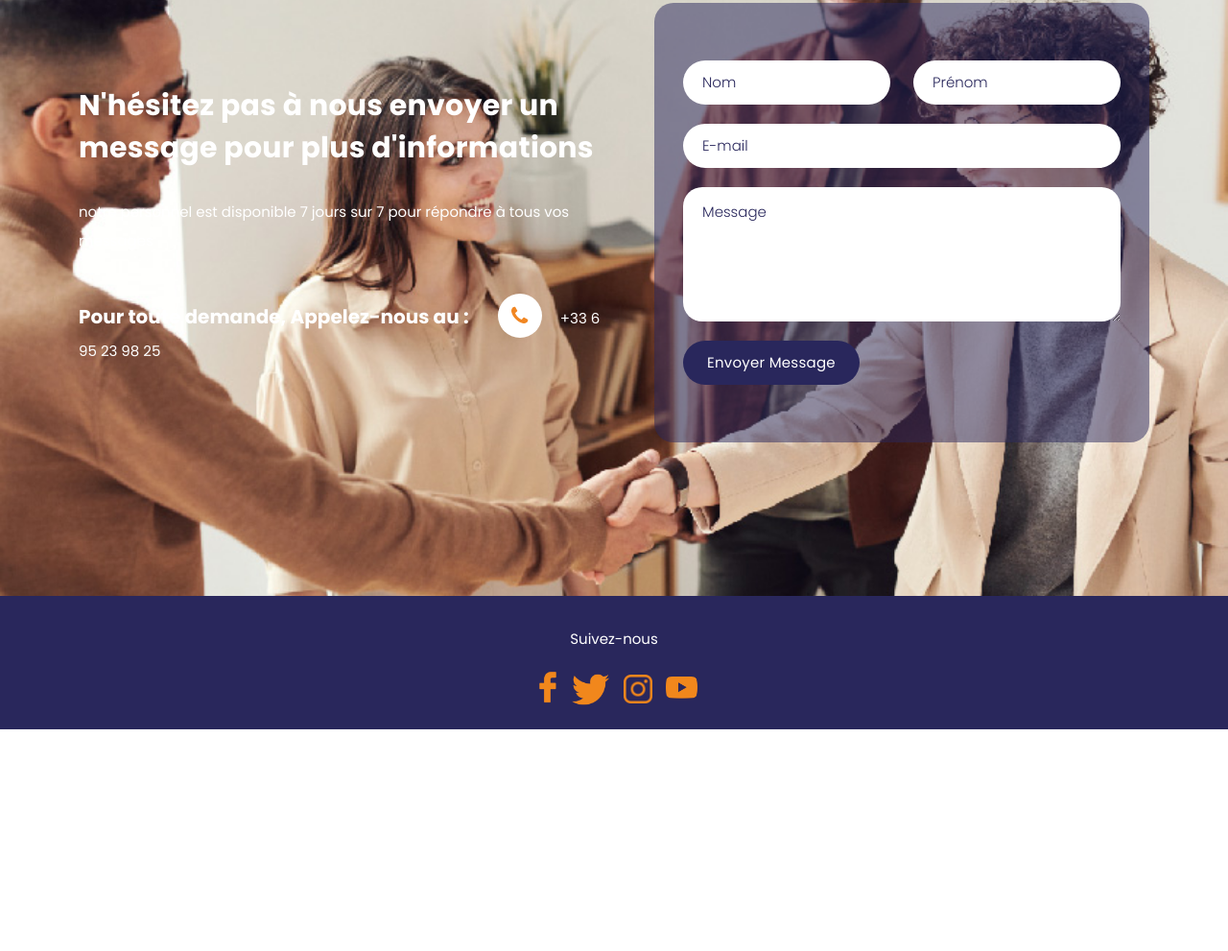
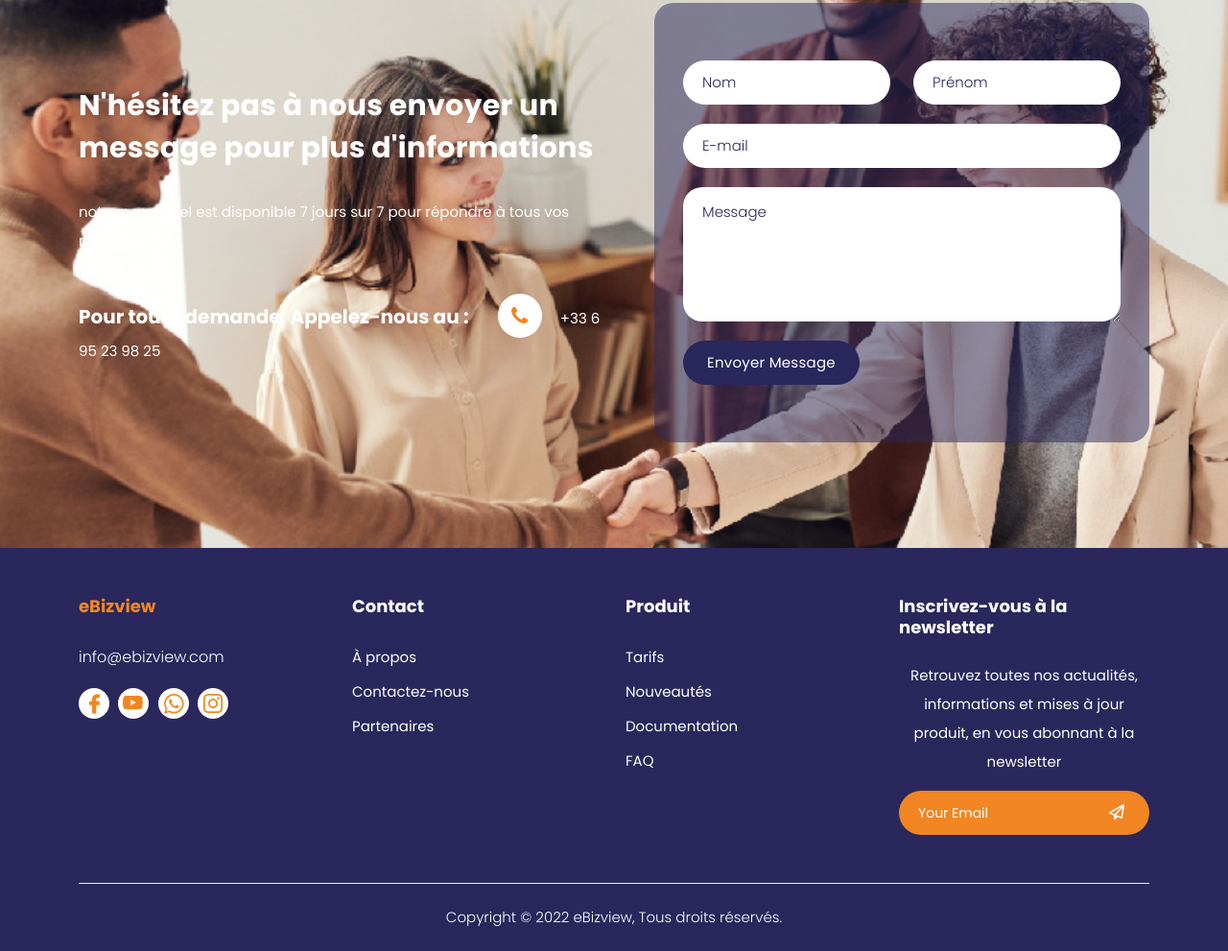
Before and after one commit to elhadjibiteye/ebizview, a plain HTML site: page index.html in a window 1280 px wide. Shown: the part 2587-3578 px from the top of the page at 96% size. Before the commit the page ends 3347 px from the top, so only its background shows below. Drawn offline with nearby package versions, Linux system fonts and the light colour scheme; files that its build step writes are made by us from their sources; a script that the page names is missing.

Commit message:
commit1_30oct

```diff
--- a/assets/css/templatemo-space-dynamic.css
+++ b/assets/css/templatemo-space-dynamic.css
@@ -1576,3 +1576,133 @@ responsive
     margin-left: 0px;
   }
 }
+/*
+---------------------------------------------
+Footer new
+---------------------------------------------
+*/
+
+
+.footer-dec {
+  width: 100%;
+  margin-top: 160px;
+}
+
+footer {
+  margin-top: -50px;
+  z-index: 2;
+  position: relative;
+  background-color: #29275c;
+}
+
+footer .footer-item h4 {
+  font-size: 18px;
+  font-weight: 700;
+  color: #29275c;
+  margin-bottom: 30px;
+}
+
+footer .about .logo img {
+  width: 89px;
+  margin-bottom: 30px;
+}
+
+footer .about a {
+  color: white;
+  font-weight: 300;
+}
+
+footer .about ul {
+  margin-top: 20px;
+}
+
+footer .about ul li {
+  display: inline-block !important;
+  margin-right: 5px;
+}
+
+footer .about ul li a {
+  width: 32px;
+  height: 32px;
+  background-color: white;
+  color: #fff !important;
+  border-radius: 50%;
+  text-align: center;
+  display: inline-block;
+  line-height: 32px;
+  font-size: 15px;
+}
+
+footer .about ul li a:hover {
+ /* background-color: #f18622;*/
+}
+
+footer .footer-item ul li {
+  display: block;
+  margin-bottom: 12px;
+}
+
+footer .footer-item ul li:last-child {
+  margin-bottom: 0px;
+}
+
+footer .footer-item ul li a {
+  font-size: 15px;
+  color: white;
+  transition: all .3s;
+}
+
+footer .footer-item ul li a:hover {
+  color: #f18622;
+}
+
+footer .footer-item p {
+  font-size: 15px;
+  color: white;
+  margin-top: -5px;
+}
+
+footer .footer-item form {
+  background-color: #f18622;
+  height: 46px;
+  border-radius: 23px;
+  position: relative;
+  margin-top: 15px;
+}
+
+footer .footer-item form input {
+  line-height: 46px;
+  background-color: transparent;
+  border: none;
+  font-size: 14px;
+  padding: 0px 20px;
+  outline: none;
+}
+
+footer .footer-item form input::placeholder {
+  color: #fff;
+}
+
+footer .footer-item form button {
+  position: absolute;
+  right: 20px;
+  top: 10px;
+  color: #fff;
+  background-color: transparent;
+  border: none;
+  outline: none;
+}
+
+footer .copyright p {
+  text-align: center;
+  border-top: 1px solid #eee;
+  color: white;
+  margin-top: 50px;
+  margin-bottom: 0px ;
+  padding: 20px 0px;
+  font-weight: 300;
+}
+
+footer .copyright p a {
+  color: #f18622;
+}
--- a/index.html
+++ b/index.html
@@ -388,22 +388,69 @@
 </div>
 <!-- *************** Contact End ****************** -->
 <!-- *************** Footer Start ****************** -->
-<footer style="background-color: #29275c;">
-  <div class="container">
+<footer>
+  <div class="container" style="padding-top: 50px;">
     <div class="row">
-      <div class="col-lg-12 wow fadeIn" data-wow-duration="1s" data-wow-delay="0.25s">
-        <p style="color: white;">Suivez-nous<br></p>
-        <div style=" text-align: center;margin-bottom: 20px; margin-top: -30px;">
-          <a href="http://"><img src="icons/facebook.png" alt="" srcset="" style="width: 40px; margin-top: -5px;"></a>
-          <a href="http://"><img src="icons/twitter.png" alt="" srcset="" style="width: 40px; padding-left: 1px;"></a>
-          <a href="http://"><img src="icons/instagram.png" alt="" srcset="" style="width: 40px; padding-left: 10px;"></a>
-          <!--a href="http://"><img src="icons/whatsapp.png" alt="" srcset="" style="width: 40px; padding-left: 10px;"></a-->
-          <a href="http://"><img src="icons/youtube.png" alt="" srcset="" style="width: 45px; padding-left: 10px;margin-top: 9px;"></a>
+      <div class="col-lg-3">
+        <div class="about footer-item">
+          <div class="logo">
+            <!--a href="#"><img src="Logo_Forekasts_blanc.svg" alt="ebizview"></a-->
+            <a href="index.html" class="logo">
+              <h4><span>eBizview</span></h4>
+            </a>
+          </div>
+          <a href="#">info@ebizview.com</a>
+          <ul>
+            <li> <a href="http://"><img src="icons/facebook.png" alt="" srcset="" style="width: 25px; "></a></li>
+            <li><a href="http://"><img src="icons/youtube.png" alt="" srcset="" style="width: 22px; margin-top: 5px;"></a></li>
+            <li><a href="http://"><img src="icons/whatsapp.png" alt="" srcset="" style="width: 22px; margin-left: 2px;"></a></li>
+            <li><a href="http://"><img src="icons/instagram.png" alt="" srcset="" style="width: 20px; margin-top: -1px;"></a></li>
+          </ul>
+        </div>
+      </div>
+      <div class="col-lg-3">
+        <div class="services footer-item">
+          <h4 style="color: white;">Contact</h4>
+          <ul>
+            <li><a href="#">À propos</a></li>
+            <li><a href="#">Contactez-nous</a></li>
+            <li><a href="#">Partenaires</a></li>
+          </ul>
+        </div>
+      </div>
+      <div class="col-lg-3">
+        <div class="community footer-item">
+          <h4 style="color: white;">Produit</h4>
+          <ul>
+            <li><a href="#">Tarifs</a></li>
+            <li><a href="#">Nouveautés</a></li>
+            <li><a href="#">Documentation</a></li>
+            <li><a href="#">FAQ</a></li>
+          </ul>
+        </div>
+      </div>
+
+      <div class="col-lg-3">
+        <div class="subscribe-newsletters footer-item">
+          <h4 style="color: white;">Inscrivez-vous à la newsletter</h4>
+          <p>Retrouvez toutes nos actualités, informations et mises à jour produit, en vous abonnant à la newsletter</p>
+          <form action="#" method="get" style="margin-top: -30px;">
+            <input type="text" name="email" id="email" pattern="[^ @]*@[^ @]*" placeholder="Your Email" required="">
+            <button type="submit" id="form-submit" class="main-button "><i class="fa fa-paper-plane-o"></i></button>
+          </form>
+        </div>
+      </div>
+      <div class="col-lg-12">
+        <div class="copyright">
+          <p>Copyright © 2022 eBizview, Tous droits réservés.
+
         </div>
       </div>
     </div>
   </div>
 </footer>
+
+
 <!-- *************** Footer End ****************** -->
   <!-- *************** Scripts ****************** -->
   <script src="vendor/jquery/jquery.min.js"></script>
```
